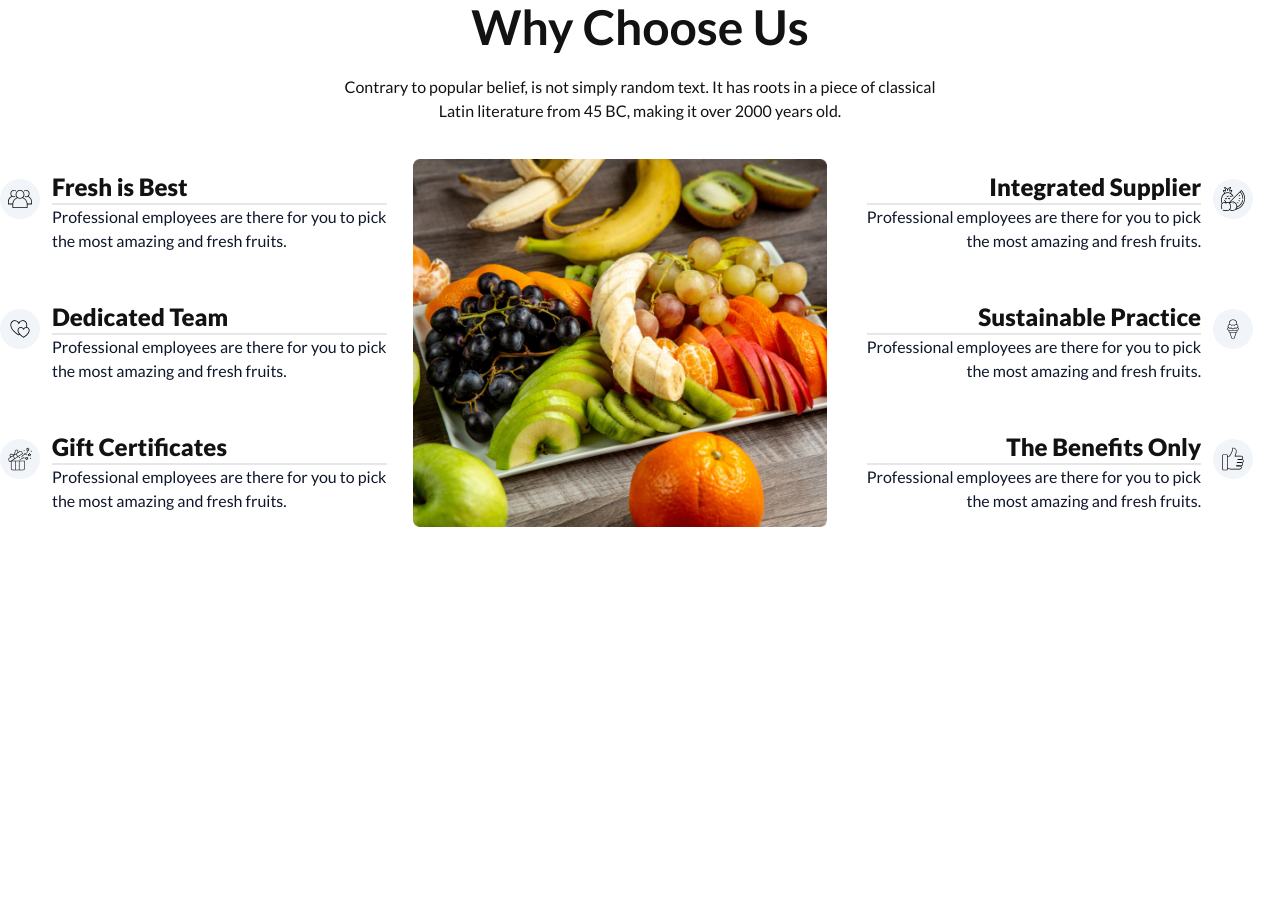
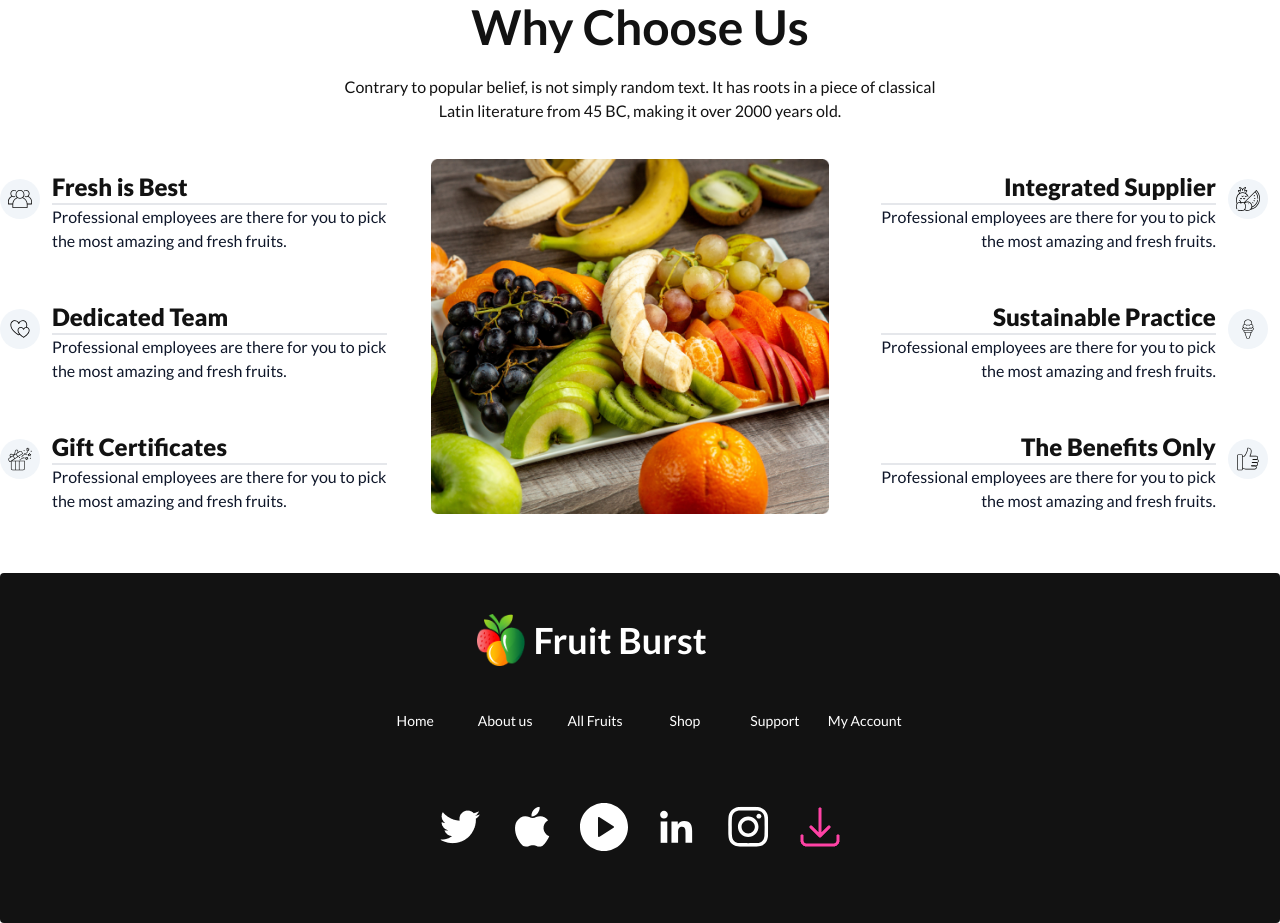
Before and after one commit to mdminarba/B8A3-fruit-brust, a plain HTML site: page index.html in a window 1280 px wide. Shown: the part 2667-3590 px from the top of the page. Before the commit the page ends 3240 px from the top, so only its background shows below. Drawn offline with nearby package versions, Linux system fonts and the light colour scheme.

Commit message:
footer added

```diff
--- a/index.html
+++ b/index.html
@@ -427,7 +427,7 @@
             <p class="py-6  text-[#121212]">Contrary to popular belief, is not simply random text. It has roots in a piece of classical <br> Latin literature from 45 BC, making it over 2000 years old.</p>
         </div>
          <!-- Why Choose container section -->
-         <div class="flex flex-col lg:flex-row items-center w-full mt-3">
+         <div class="flex flex-col gap-5 lg:gap-8 lg:flex-row items-center w-full mt-3">
              <!-- Why Choose left 1 section -->
              <div class="flex-1">
              <div class=" mb-12">
@@ -474,7 +474,7 @@
           </div>
 
             <!-- Why Choose icon  image section -->
-           <div class="flex-1  w-[300px] h-[414px] mr-10 flex flex-row-reverse">
+           <div class="flex-1  w-[300px] h-[414px] mr-5 flex flex-row-reverse">
             <div class="">
                 <img src="images/whychoose1.png" alt="">
             </div>
@@ -530,5 +530,32 @@
     </section>
 
     </main>
+    <footer class="footer footer-center p-10 bg-[#121212] text-base-content rounded">
+
+        <div class="">
+            <div class=" mr-24">
+                <a class="btn btn-ghost normal-case lg:text-4xl text-xl lg:font-bold text-[#FFF] "><img class="w-12" src="./images/logo.png" alt="" > Fruit Burst</a>
+              </div>
+        </div>
+        <div class="grid lg:grid-cols-6  grid-cols-2 md:grid-cols-6 gap-4 text-[#FFF]">
+          <a class="link link-hover">Home</a>
+          <a class="link link-hover">About us</a>
+          <a class="link link-hover">All Fruits</a>
+          <a class="link link-hover">Shop</a>
+          <a class="link link-hover">Support</a>
+          <a class="link link-hover">My Account</a>
+        </div>
+
+        <div class=" grid lg:grid-cols-6 md:grid-cols-6  grid-cols-2 gap-6 my-8">
+            <a href=""><img src="./images/image/ico (2).png" alt=""></a>
+            <a href=""><img src="./images/image/icon (1).svg" alt=""></a>
+            <a href=""><img src="./images/image/play-button 1.svg" alt=""></a>
+            <a href=""><img src="./images/image/icon (5).svg" alt=""></a>
+            <a href=""><img src="./images/image/icon (4).svg" alt=""></a>
+            <a href=""><img src="./images/image/frame2.png" alt=""></a>
+        </div>
+
+
+      </footer>
 </body>
 </html>
```
Also changed, not shown: images/image/Frame (3).svg (added), images/image/Frame.svg (added), images/image/frame2.png (added), images/image/ico (2).png (added), images/image/icon (1).png (added), images/image/icon (1).svg (added), images/image/icon (3).svg (added), images/image/icon (4).svg (added), images/image/icon (5).svg (added), images/image/play-button 1.svg (added), images/image/tik-tok 1.svg (added), images/image/youtub.svg (added).
